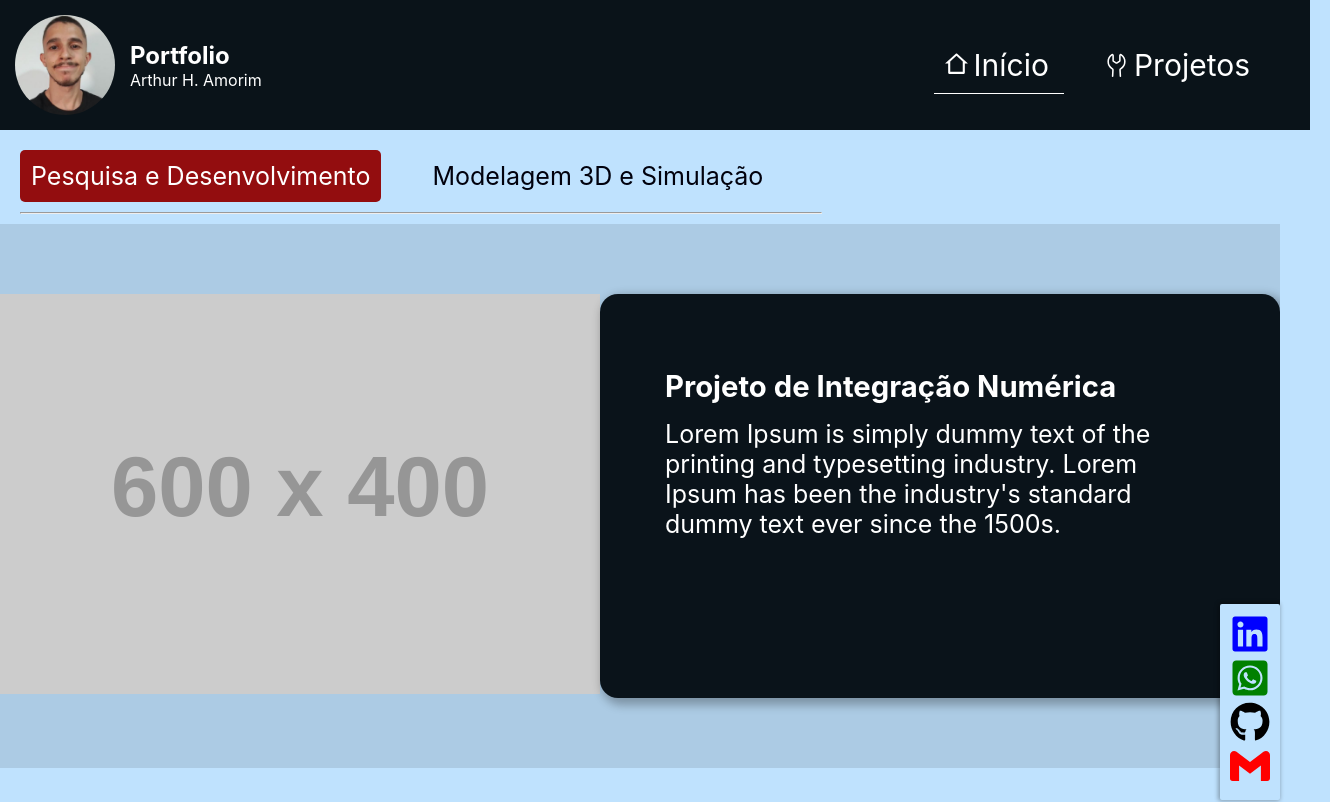
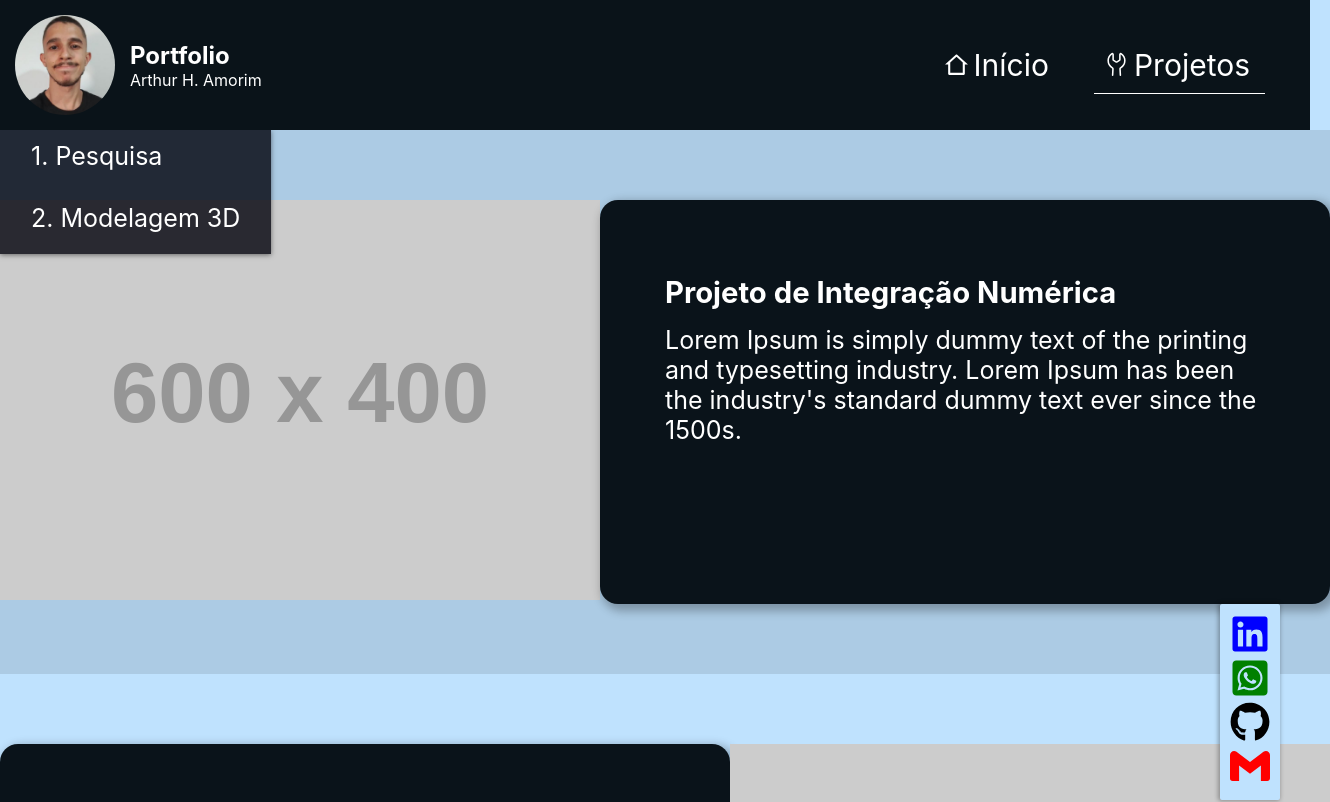
Before and after one commit to Arthur-Amorim/portfolio, a React (Vite) app: page /portfolio/projetos in a window 1280 px wide. Shown: the top 802 px of the page, 1330 px wide, since content can reach past the window. Built offline with nearby package versions, Linux system fonts and the light colour scheme.

Commit message:
sumarizacao

```diff
--- a/index.html
+++ b/index.html
@@ -2,7 +2,6 @@
 <html lang="pt-br">
   <head>
     <meta charset="UTF-8" />
-    <link rel="icon" type="image/svg+xml" href="/vite.svg" />
     <meta name="viewport" content="width=device-width, initial-scale=1.0" />
     <title>Arthur Amorim</title>
   </head>
--- a/src/components/Header.jsx
+++ b/src/components/Header.jsx
@@ -1,4 +1,4 @@
-import { Link } from 'react-router-dom'
+import { Link, useLocation } from 'react-router-dom'
 import { RiHome2Line } from "react-icons/ri";
 import { GoTools } from "react-icons/go";
 import styles from './componentStyles/Header.module.css'
@@ -9,7 +9,7 @@ export default function Header() {
 
      const [isScrolled, setIsScrolled] = useState(false);
      const cssSumir = `${isScrolled ? styles.sumir : ''}`
-     const [underlined, setUnderlined] = useState('inicio')
+     const [path, setPath] = useState(useLocation().pathname)
 
      // Hook para monitorar a rolagem
      useEffect(() => {
@@ -42,14 +42,14 @@ export default function Header() {
                </div>
 
                <ul className={styles.navigator}>
-                    <Link to="/portfolio" onClick={() => setUnderlined('inicio')} >
-                         <li className={underlined === 'inicio' ? styles.underlined : ''} >
+                    <Link to="/portfolio" onClick={() => setPath('/portfolio')} >
+                         <li className={path === '/portfolio' ? styles.underlined : ''} >
                               <RiHome2Line size={25} />
                               <span className={cssSumir}>Início</span>
                          </li>
                     </Link>
-                    <Link to="/portfolio/projetos" onClick={() => setUnderlined('projetos')} >
-                         <li className={underlined === 'projetos' ? styles.underlined : ''} >
+                    <Link to="/portfolio/projetos" onClick={() => setPath('/portfolio/projetos')} >
+                         <li className={path === '/portfolio/projetos' ? styles.underlined : ''} >
                               <GoTools size={25} />
                               <span className={cssSumir}> Projetos </span>
                          </li>
--- a/src/components/componentStyles/Header.module.css
+++ b/src/components/componentStyles/Header.module.css
@@ -8,8 +8,6 @@
      top: 0;
      padding: 15px;
      justify-content: space-between;
-     margin-bottom: 150px;
-
      transition: height 300ms ease-in-out;
      z-index: 2;
 }
--- a/src/pages/Projetos.jsx
+++ b/src/pages/Projetos.jsx
@@ -1,35 +1,49 @@
-import { useState } from "react";
+import { useEffect, useRef, useState } from "react";
 import Experiences from "../components/Experiences";
 import '../styles/Projetos.css'
+import '../styles/navigator.css'
 import Images from "../components/Images";
 
 function Projetos() {
      const [visibleSection, setVisibleSection] = useState('pesquisa')
+     const pesq = useRef(null)
+     const model = useRef(null)
+
+     const handleScroll = ref => {
+          if (ref.current) {
+               ref.current.scrollIntoView({
+                    behavior: "smooth",
+                    block: "start"
+               })
+          }
+     }
 
      return (
           <div className="sectionsContainer">
+               <aside className="sidebar">
                     <ul className="sectionsNav">
                          <li
-                         onClick={() => setVisibleSection('pesquisa')}
+                              onClick={() => handleScroll(pesq)}
                               className={visibleSection == 'pesquisa' ? 'backgrounded' : ''}
                          >
-                         Pesquisa e Desenvolvimento
+                              1. Pesquisa
                          </li>
                          <li
-                         onClick={() => setVisibleSection('modelagem')}
+                              onClick={() => handleScroll(model)}
                               className={visibleSection == 'modelagem' ? 'backgrounded' : ''}
                          >
-                         Modelagem 3D e Simulação
+                              2. Modelagem 3D
                          </li>
                     </ul>
-               <hr />
-               {visibleSection === 'pesquisa' && (
+               </aside>
+               <div className="experiencesContent">
+                    <div ref={pesq}>
                          <Experiences />
-               )}
-
-               {visibleSection === 'modelagem' && (
-                    <Images/>
-               )}
+                    </div>
+                    <div ref={model}>
+                         <Images />
+                    </div>
+               </div>
           </div>
      )
 }
--- a/src/styles/App.css
+++ b/src/styles/App.css
@@ -4,5 +4,5 @@
 }
 
 .container{
-     margin-top: 150px;
+     margin-top: 130px;
 }
--- a/src/styles/Inicio.css
+++ b/src/styles/Inicio.css
@@ -1,41 +1,46 @@
-.sectionsNav{
+.inicioContainer {
      display: flex;
 }
 
-.sectionsNav li{
-     margin: 0 20px 10px 20px;
-     padding: 10px;
-     list-style: none;
-     font-size: 25px;
-     border: solid 1px transparent;
+.introducao{
+     /* background-color: red; */
+     width: 80%;
+     position: relative;
+     left: 10%;
+     height: 700px;
+
+     box-shadow: 1px 1px 5px rgba(0,0,0,0.5);
+     border-radius: 10px;
+     margin: 50px 0px 50px 0px;
+     padding: 15px;
+
+     background-color: rgba(255, 255, 255, 0.4);
 }
 
-.sectionsNav li:hover{
-     /* background-color: rgba(0,0,0,0.2); */
-     border: solid 1px #566569;
-     border-radius: 5px;
-     /* background-color: rgba(255,0,0,0.15); */
-     cursor: pointer;
+.introducao p{
+     font-family: 'Gill Sans', 'Gill Sans MT', Calibri, 'Trebuchet MS', sans-serif;
+     font-size: 20px;
+     text-align: justify;
+     padding: 50px;
 }
 
-hr {
-     width: 500px;
-     margin: 0 20px 10px 20px;
+.introducao .titulo {
+     /* display: flex; */
+     align-items: center;
 }
 
-
-.sectionsNav li{
-     transition: background-color 300ms ease-in-out;
+.introducao h2{
+     font-family: Verdana, Geneva, Tahoma, sans-serif;
+     font-weight: normal;
+     /* text-align: center; */
 }
 
-.introducao {
-     font-size: 25px;
+.introducao hr {
+     width: 600px;
+     height: 2px;
+     /* margin-left: 20px; */
+
+     background-color: rgba(0,100,150,0.5);
+     position: relative;
+     border: none;
 }
-
-.backgrounded{
-     /* background-color: #930D0F; */
-     border-left: 1px solid #930D0F;
-     /* background-color: green; */
-     /* border-radius: 5px; */
-     color: white;
-}
--- a/src/styles/Projetos.css
+++ b/src/styles/Projetos.css
@@ -1,38 +1,3 @@
-.sectionsNav{
-     display: flex;
+.sectionsContainer {
+     display: flex
 }
-
-.sectionsNav li{
-     margin: 0 20px 10px 20px;
-     padding: 10px;
-     list-style: none;
-     font-size: 25px;
-     border: solid 1px transparent;
-}
-
-.sectionsNav li:hover{
-     /* background-color: rgba(0,0,0,0.2); */
-     border: solid 1px #566569;
-     border-radius: 5px;
-     background-color: rgba(255,0,0,0.5);
-     cursor: pointer;
-}
-
-.sectionsNav li:active{
-     /* background-color: rgba(0,0,0,0.2); */
-     border: solid 1px #566569;
-     border-radius: 5px;
-     background-color: rgba(255,0,0,0.5);
-     cursor: pointer;
-}
-
-.backgrounded{
-     background-color: #930D0F;
-     border-radius: 5px;
-     color: white;
-}
-
-hr {
-     width: 800px;
-     margin: 0 20px 10px 20px;
-}
--- /dev/null
+++ b/src/styles/navigator.css
@@ -0,0 +1,39 @@
+.sectionsNav {
+     display: flex;
+     flex-direction: column;
+     justify-content: center;
+     z-index: 1;
+     position: fixed;
+     background-color: rgba(0,0,10,0.8);
+     box-shadow: 0px 1px 5px rgba(0, 0, 0, 0.5);
+}
+
+.sidebar {
+     width: 700px;
+     left: 0;
+     color: white;
+     height: 300px;
+     /* height: max-content; */
+}
+
+.sectionsNav li {
+     margin: 0 20px 10px 20px;
+     padding: 10px;
+     height: fit-content;
+     list-style: none;
+     font-size: 25px;
+     border: solid 1px transparent;
+     transition: border 150ms ease-in-out;
+}
+
+.sectionsNav li:hover {
+     /* border: solid 1px #566569; */
+     border-radius: 5px;
+     border-left: solid 3px white;
+     cursor: pointer;
+     /* box-shadow: 1px 1px 1px rgba(0, 0, 0, 0.5); */
+}
+
+.sectionsNav li:active {
+     transform: scale(0.95);
+}
```
Also changed, not shown: src/pages/Inicio.jsx (+48 -25 lines). Lines whose indentation alone changed are shown as unchanged.
